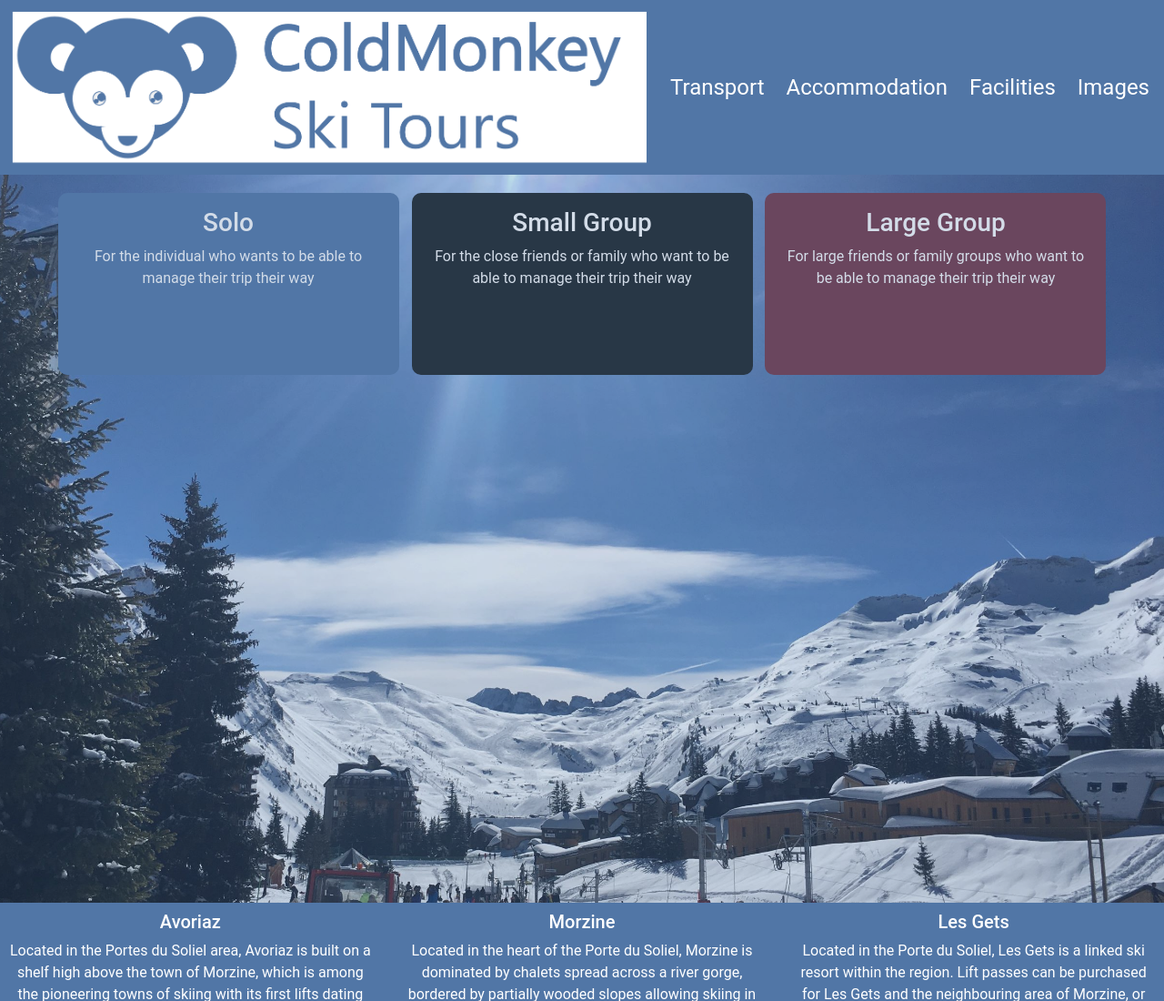
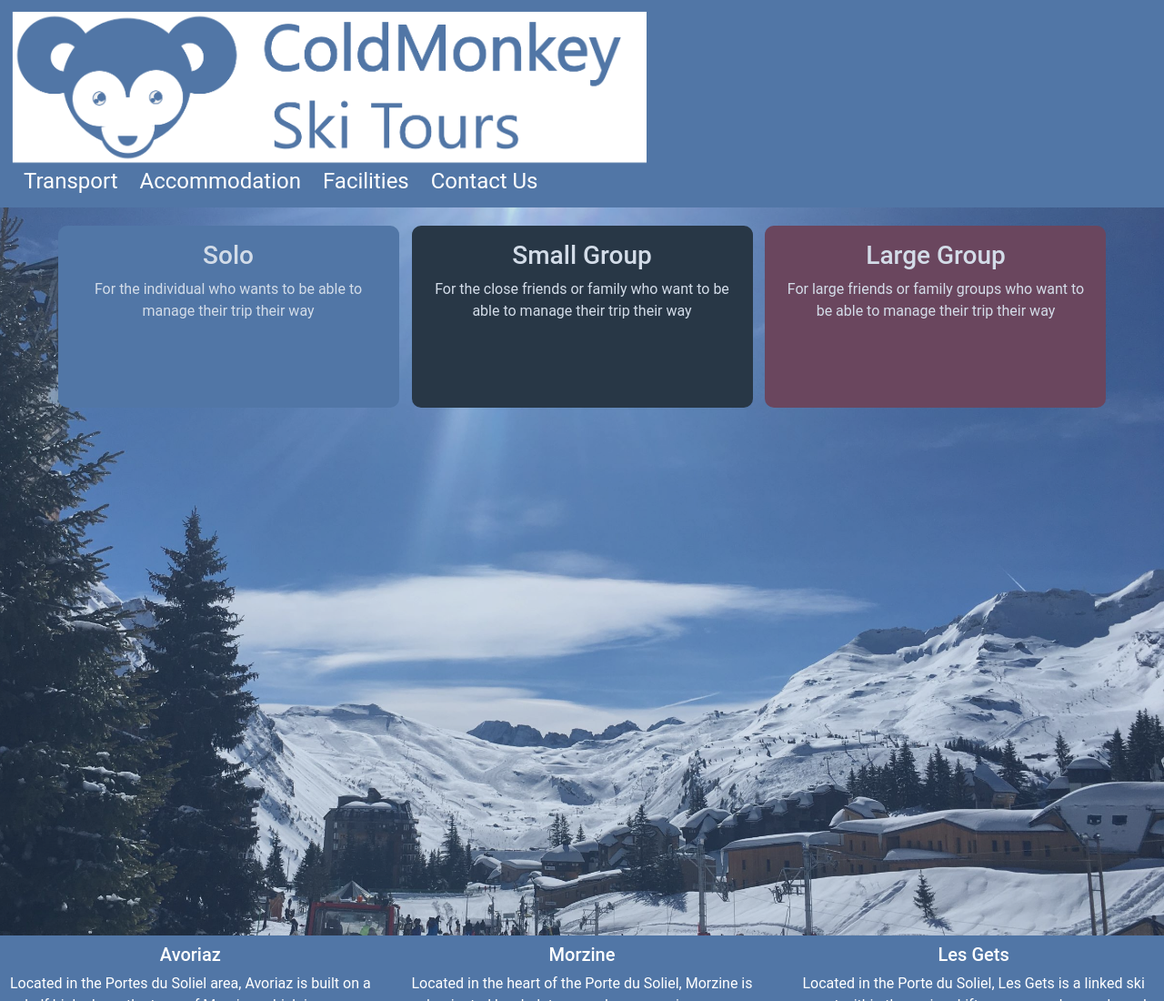
Before and after one commit to caith073/cold-test-monkey, a plain HTML site: page index.html in a window 1280 px wide. Shown: the top 1100 px of the page at 91% size. Drawn offline with nearby package versions, Linux system fonts and the light colour scheme.

Commit message:
Update index.html
Amended 'Images' to 'Contact Us' and added link to form on index2.html

```diff
--- a/index.html
+++ b/index.html
@@ -36,7 +36,7 @@
             <a  class = "nav-item" href="#">Transport</a>
             <a  class = "nav-item" href="#">Accommodation</a>
             <a  class = "nav-item" href="#">Facilities</a>
-            <a  class = "nav-item" href="#">Images</a>
+            <a  class = "nav-item" href="index2.html">Contact Us</a>
         </nav>
         <!---
 		<nav class="btn btn-lg">
```
